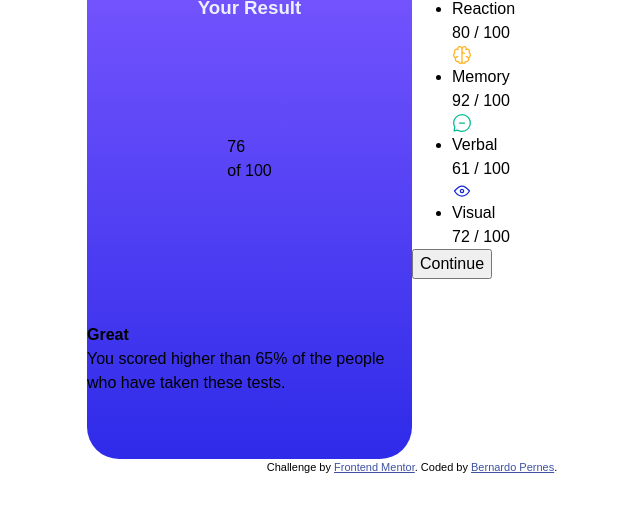
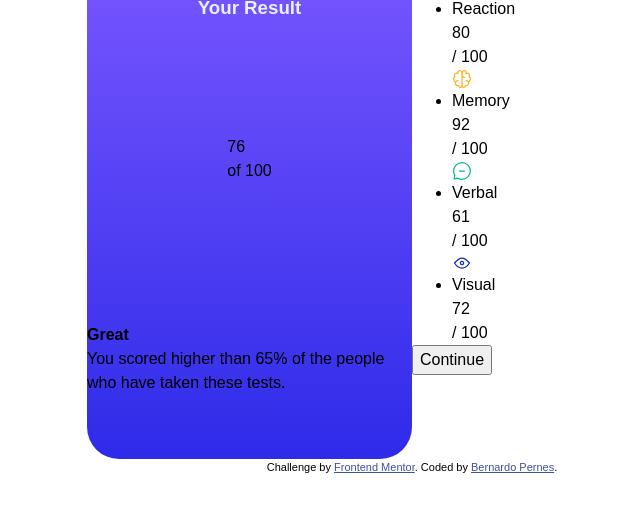
Before and after one commit to BPernes/frontend-mentor, a plain HTML site: page newbie/results-summary-component-main/index.html in a window 1280 px wide. Shown: the part 183-694 px from the top of the page, without its empty margins (228-868 px from the left). Drawn offline with Linux system fonts and the light colour scheme.

Commit message:
feat: summary items list

```diff
--- a/newbie/results-summary-component-main/index.html
+++ b/newbie/results-summary-component-main/index.html
@@ -25,26 +25,46 @@
             </div>
             <div class="results__score">
                 <h3> Summary </h3>
-                <ul>
-                    <li class="summary_item">
+                <ul class="summary__list">
+                    <li id="reaction" class="summary__item">
+                        <div class="summary__name__container">
                             <img src="./assets/images/icon-reaction.svg" alt="Ícone de raio">
-                        <p class="">Reaction</p>
-                        <p>80 / 100</p>
+                            <p>Reaction</p>
+                        </div>
+                        <div class="summary__count">
+                            <p>80</p>
+                            <span>/ 100</span>
+                        </div>
                     </li>
-                    <li class="summary_item">
+                    <li id="memory" class="summary__item">
+                        <div class="summary__name__container">
                             <img src="./assets/images/icon-memory.svg" alt="Ícone de cérebro">
                             <p>Memory</p>
-                        <p>92 / 100</p>
+                        </div>
+                        <div class="summary__count">
+                            <p>92</p>
+                            <span>/ 100</span>
+                        </div>
                     </li>
-                    <li class="summary_item">
+                    <li id="verbal" class="summary__item">
+                        <div class="summary__name__container">
                             <img src="./assets/images/icon-verbal.svg" alt="Ícone de balão de texto">
                             <p>Verbal</p>
-                        <p>61 / 100</p>
+                        </div>
+                        <div class="summary__count">
+                            <p>61</p>
+                            <span>/ 100</span>
+                        </div>
                     </li>
-                    <li class="summary_item">
+                    <li id="visual" class="summary__item">
+                        <div class="summary__name__container">
                             <img src="./assets/images/icon-visual.svg" alt="Ícone de olhos">
                             <p>Visual</p>
-                        <p>72 / 100</p>
+                        </div>
+                        <div class="summary__count">
+                            <p>72</p>
+                            <span>/ 100</span>
+                        </div>
                     </li>
                 </ul>
                 <button class="continue"> Continue</button>
```
Lines whose indentation alone changed are shown as unchanged.
